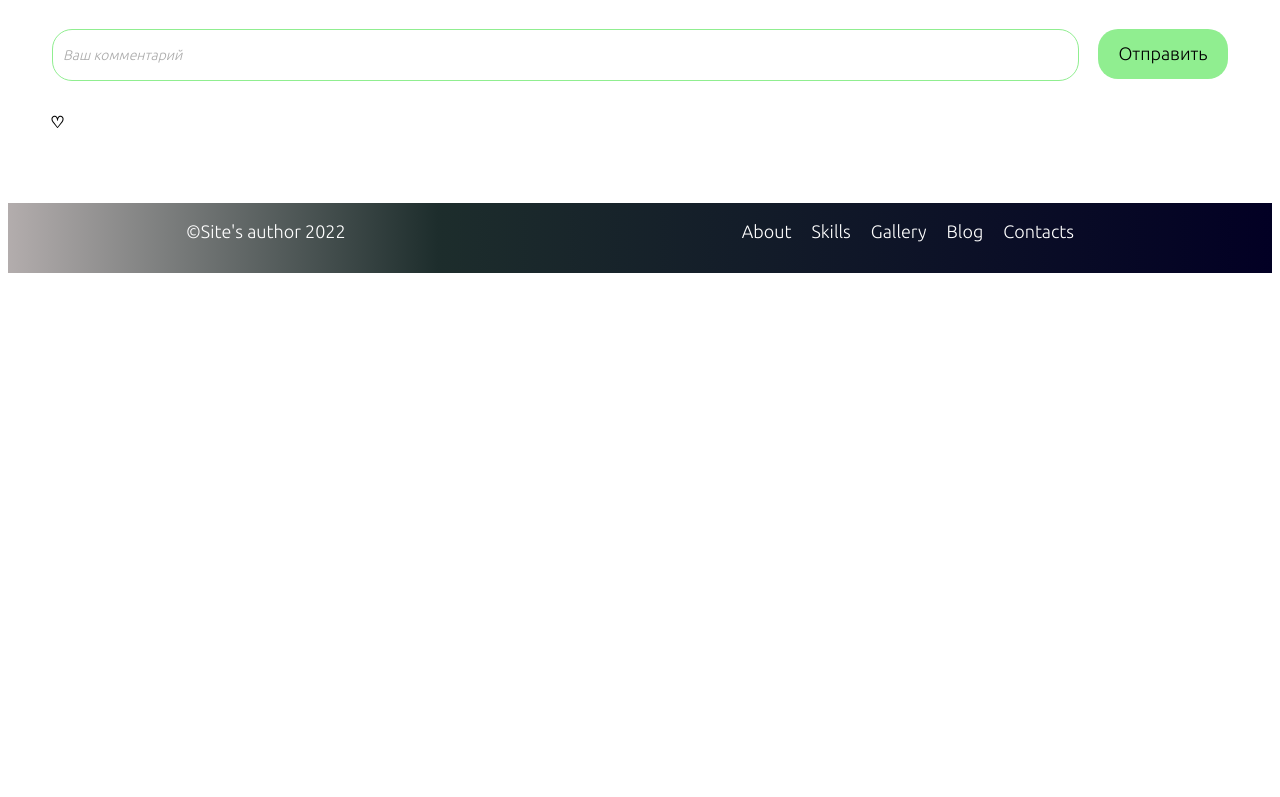
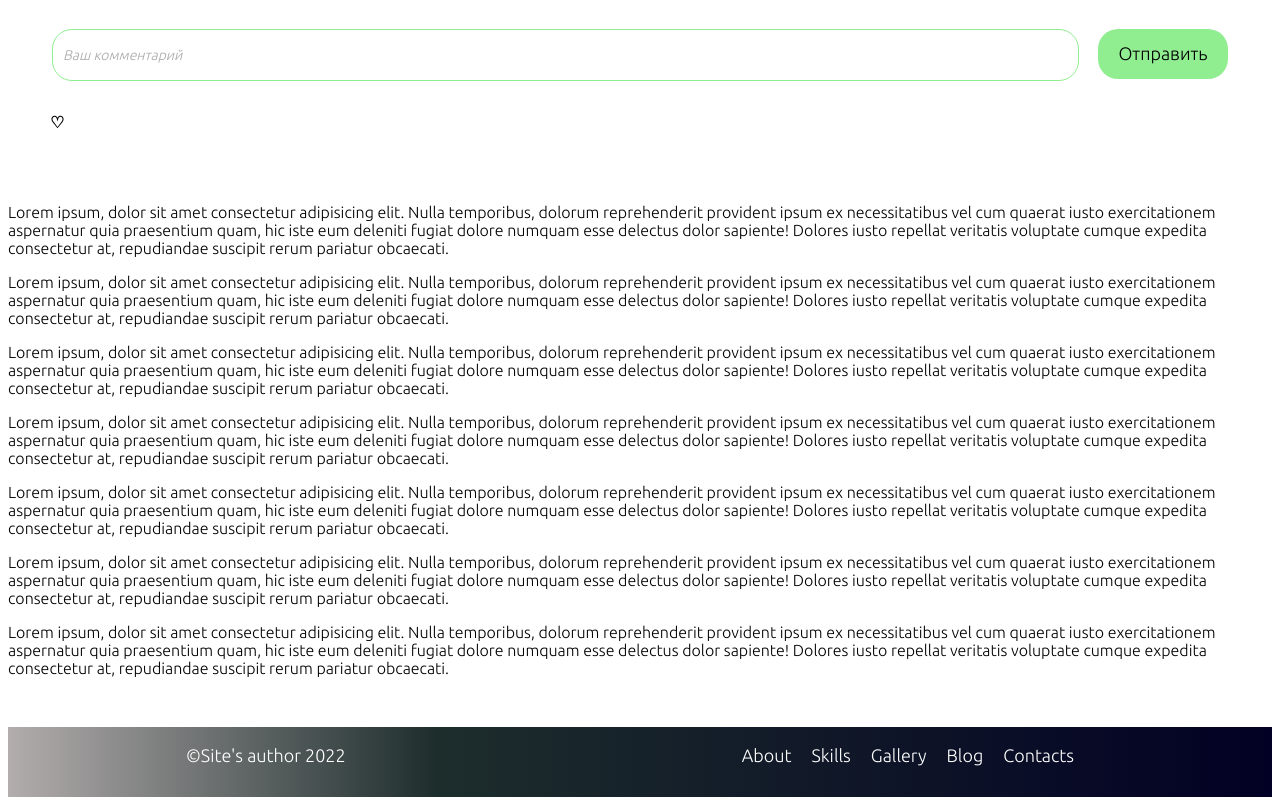
Before and after one commit to KaterinkaVasilek/Test-project, a plain HTML site: page index.html in a window 1280 px wide. Shown: the part 869-1666 px from the top of the page. Before the commit the page ends 1142 px from the top, so only its background shows below. Drawn offline with Linux system fonts and the light colour scheme.

Commit message:
test commit

```diff
--- a/index.html
+++ b/index.html
@@ -46,6 +46,15 @@
 				</div>
 			</section>
 		</section>
+		<section class="new content">
+			<p>Lorem ipsum, dolor sit amet consectetur adipisicing elit. Nulla temporibus, dolorum reprehenderit provident ipsum ex necessitatibus vel cum quaerat iusto exercitationem aspernatur quia praesentium quam, hic iste eum deleniti fugiat dolore numquam esse delectus dolor sapiente! Dolores iusto repellat veritatis voluptate cumque expedita consectetur at, repudiandae suscipit rerum pariatur obcaecati.</p>
+			<p>Lorem ipsum, dolor sit amet consectetur adipisicing elit. Nulla temporibus, dolorum reprehenderit provident ipsum ex necessitatibus vel cum quaerat iusto exercitationem aspernatur quia praesentium quam, hic iste eum deleniti fugiat dolore numquam esse delectus dolor sapiente! Dolores iusto repellat veritatis voluptate cumque expedita consectetur at, repudiandae suscipit rerum pariatur obcaecati.</p>
+			<p>Lorem ipsum, dolor sit amet consectetur adipisicing elit. Nulla temporibus, dolorum reprehenderit provident ipsum ex necessitatibus vel cum quaerat iusto exercitationem aspernatur quia praesentium quam, hic iste eum deleniti fugiat dolore numquam esse delectus dolor sapiente! Dolores iusto repellat veritatis voluptate cumque expedita consectetur at, repudiandae suscipit rerum pariatur obcaecati.</p>
+			<p>Lorem ipsum, dolor sit amet consectetur adipisicing elit. Nulla temporibus, dolorum reprehenderit provident ipsum ex necessitatibus vel cum quaerat iusto exercitationem aspernatur quia praesentium quam, hic iste eum deleniti fugiat dolore numquam esse delectus dolor sapiente! Dolores iusto repellat veritatis voluptate cumque expedita consectetur at, repudiandae suscipit rerum pariatur obcaecati.</p>
+			<p>Lorem ipsum, dolor sit amet consectetur adipisicing elit. Nulla temporibus, dolorum reprehenderit provident ipsum ex necessitatibus vel cum quaerat iusto exercitationem aspernatur quia praesentium quam, hic iste eum deleniti fugiat dolore numquam esse delectus dolor sapiente! Dolores iusto repellat veritatis voluptate cumque expedita consectetur at, repudiandae suscipit rerum pariatur obcaecati.</p>
+			<p>Lorem ipsum, dolor sit amet consectetur adipisicing elit. Nulla temporibus, dolorum reprehenderit provident ipsum ex necessitatibus vel cum quaerat iusto exercitationem aspernatur quia praesentium quam, hic iste eum deleniti fugiat dolore numquam esse delectus dolor sapiente! Dolores iusto repellat veritatis voluptate cumque expedita consectetur at, repudiandae suscipit rerum pariatur obcaecati.</p>
+			<p>Lorem ipsum, dolor sit amet consectetur adipisicing elit. Nulla temporibus, dolorum reprehenderit provident ipsum ex necessitatibus vel cum quaerat iusto exercitationem aspernatur quia praesentium quam, hic iste eum deleniti fugiat dolore numquam esse delectus dolor sapiente! Dolores iusto repellat veritatis voluptate cumque expedita consectetur at, repudiandae suscipit rerum pariatur obcaecati.</p>
+		</section>
 	</main>
 	<footer class="footer">
 		<div class="footer__content">
```
